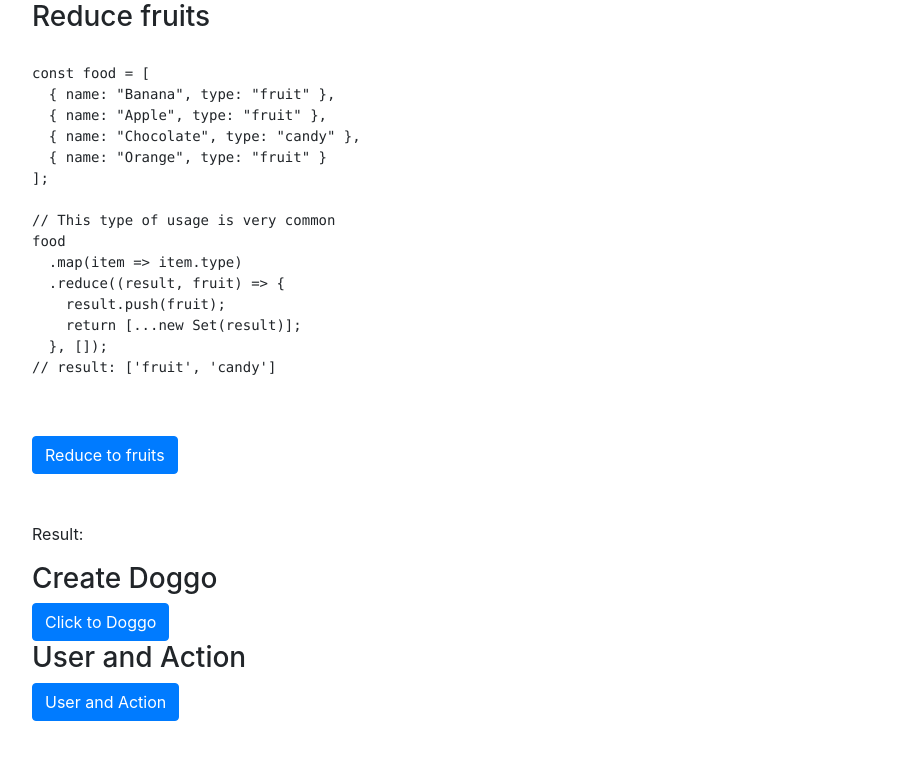
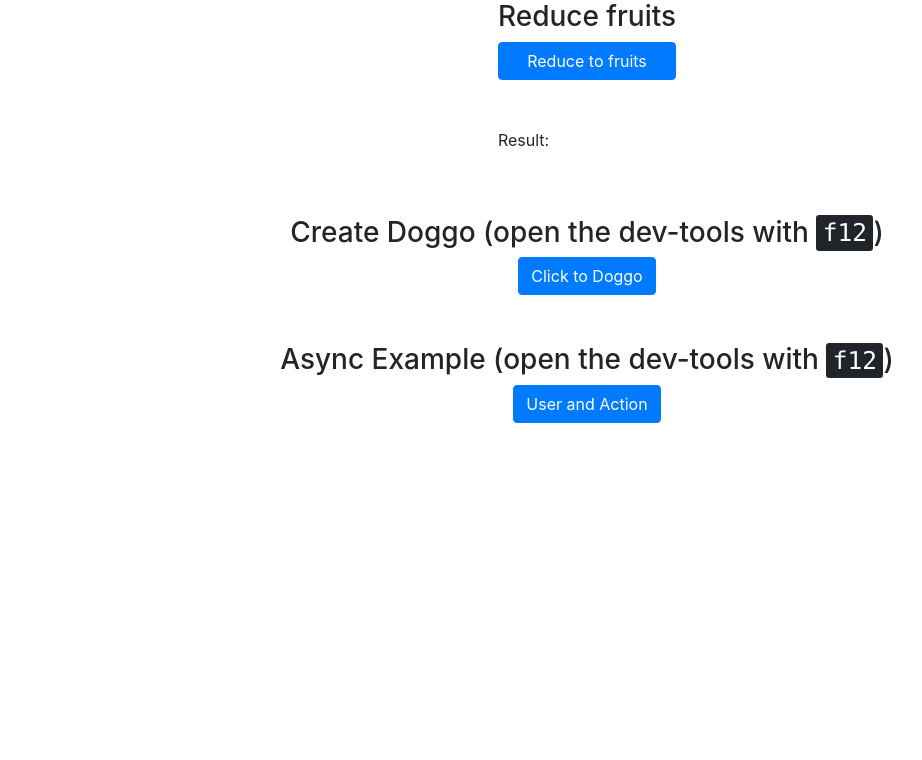
Before and after one commit to douglas-pires/javascript-chaining-methods, a plain HTML site: page index.html in a window 1280 px wide. Shown: the whole page, without its empty margins (53-975 px from the left). Drawn offline with nearby package versions, Linux system fonts and the light colour scheme.

Commit message:
add some style

```diff
--- a/index.html
+++ b/index.html
@@ -12,28 +12,9 @@
     <title>Javascript - Function Chaining</title>
   </head>
   <body>
-    <div class="container">
-      <section>
+    <div class="d-flex flex-column justify-items-center align-items-center">
+      <section class="d-flex flex-column">
         <h3>Reduce fruits</h3>
-        <pre>
-          <code>
-const food = [
-  { name: "Banana", type: "fruit" },
-  { name: "Apple", type: "fruit" },
-  { name: "Chocolate", type: "candy" },
-  { name: "Orange", type: "fruit" }
-];
-
-// This type of usage is very common
-food
-  .map(item => item.type)
-  .reduce((result, fruit) => {
-    result.push(fruit);
-    return [...new Set(result)];
-  }, []);
-// result: ['fruit', 'candy']
-          </code>
-        </pre>
         <button class="btn btn-primary" onclick="reduceFruits()">
           Reduce to fruits
         </button>
@@ -43,24 +24,22 @@ food
         </div>
       </section>
 
-      <section>
-        <div>
-          <h3>Create Doggo</h3>
+      <section
+        class="mt-5 d-flex flex-column justify-items-center align-items-center"
+      >
+        <h3>Create Doggo (open the dev-tools with <kbd>f12</kbd>)</h3>
         <button class="btn btn-primary" onclick="createDoggo()">
           Click to Doggo
         </button>
-          <div id="doggo_result"></div>
-        </div>
       </section>
 
-      <section>
-        <div>
-          <h3>User and Action</h3>
+      <section
+        class="mt-5 d-flex flex-column justify-items-center align-items-center"
+      >
+        <h3>Async Example (open the dev-tools with <kbd>f12</kbd>)</h3>
         <button class="btn btn-primary" onclick="userAction()">
           User and Action
         </button>
-          <div id="doggo_result"></div>
-        </div>
       </section>
     </div>
   </body>
```
Lines whose indentation alone changed are shown as unchanged.
